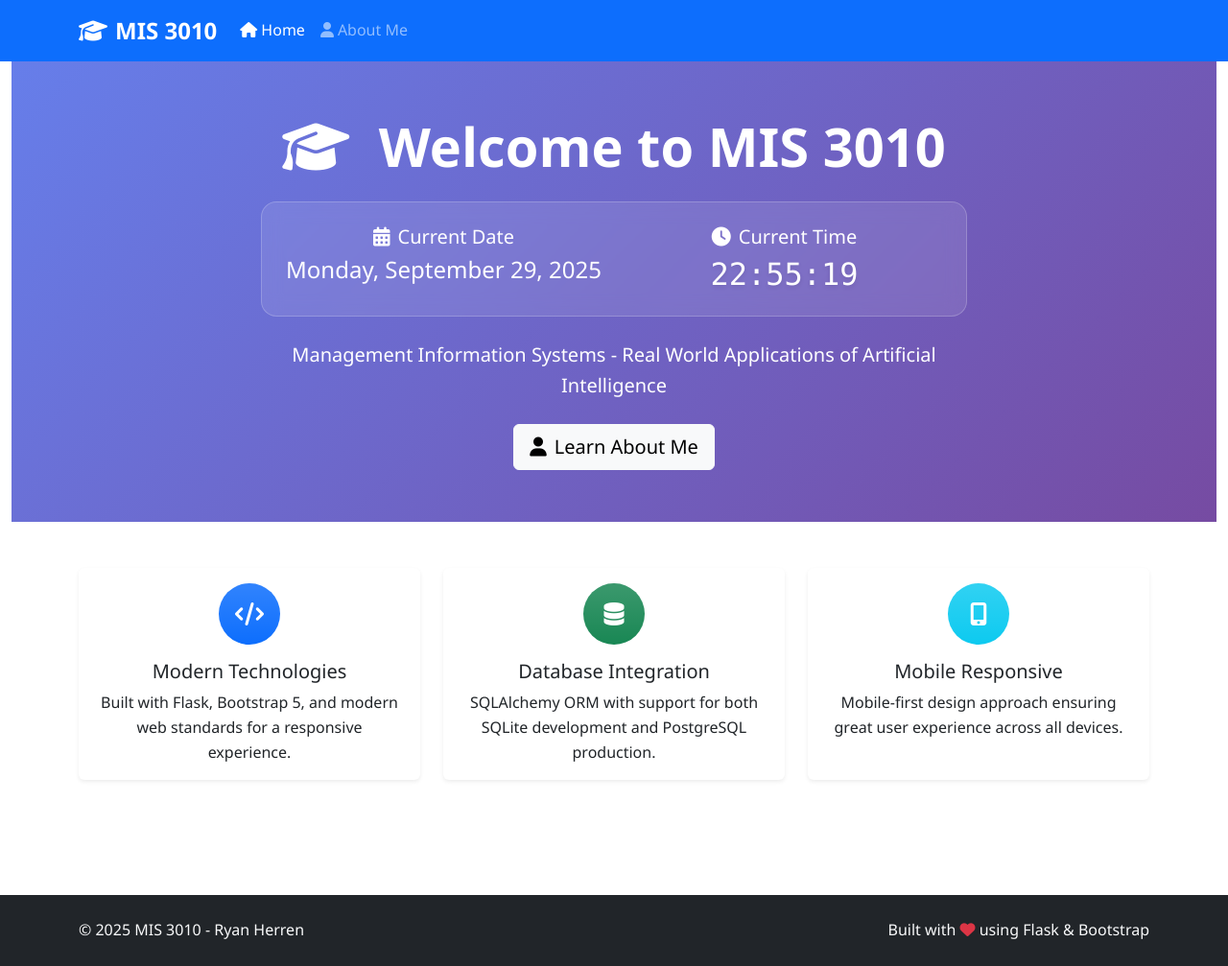
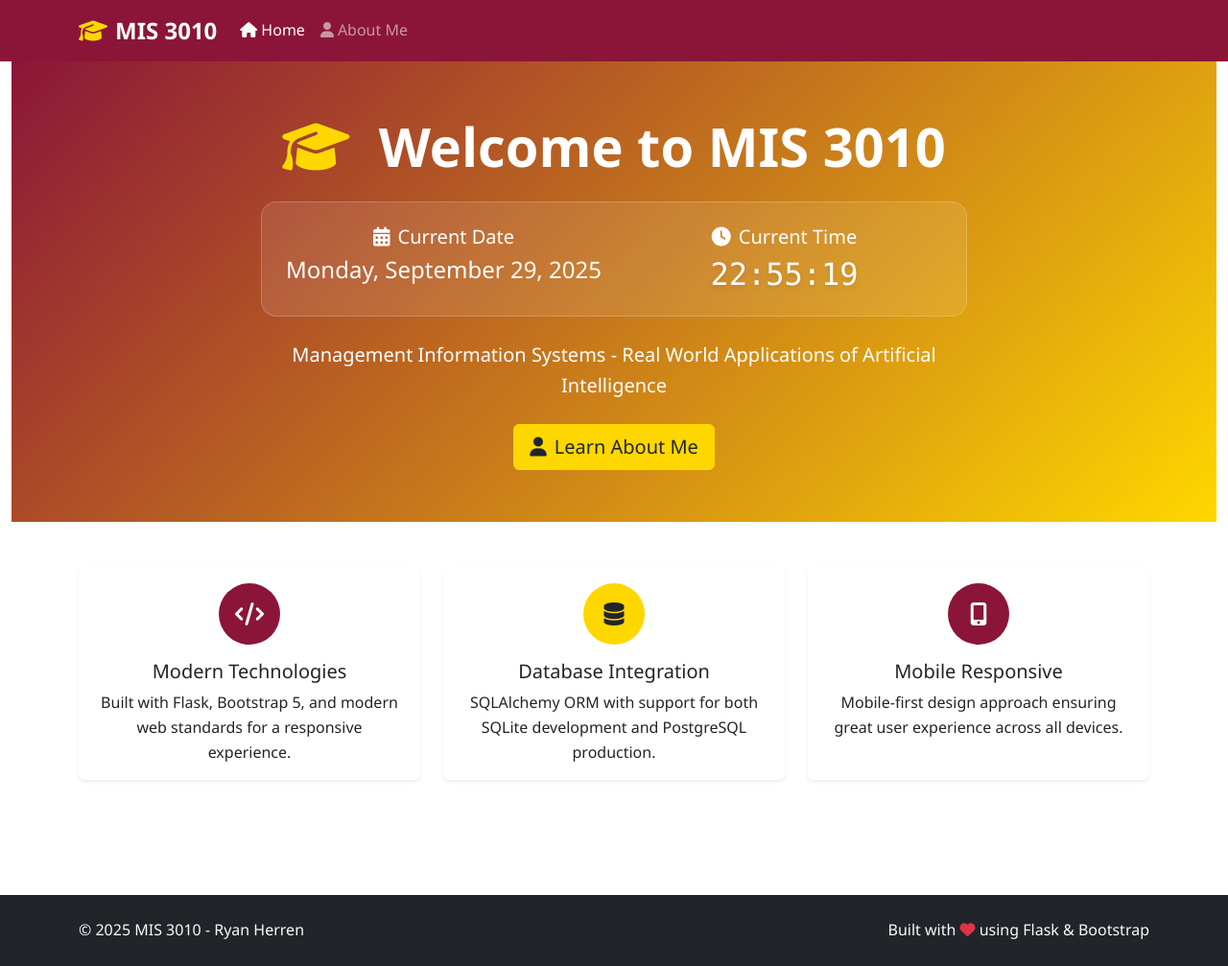
Before and after one commit to ryanherren/MIS3010, a Flask app: page / in a window 1280 px wide. Shown: the whole page at 96% size. Run offline with Flask 3, Linux system fonts and the light colour scheme.

Commit message:
better color scheme

```diff
--- a/static/css/style.css
+++ b/static/css/style.css
@@ -1,7 +1,9 @@
-/* Custom CSS Variables for Theming */
+/* Custom CSS Variables for Cardinal and Gold Theme */
 :root {
-    --primary-color: #0d6efd;
-    --secondary-color: #6c757d;
+    --primary-color: #8B1538;
+    --secondary-color: #FFD700;
+    --cardinal-color: #8B1538;
+    --gold-color: #FFD700;
     --success-color: #198754;
     --info-color: #0dcaf0;
     --warning-color: #ffc107;
@@ -9,9 +11,9 @@
     --light-color: #f8f9fa;
     --dark-color: #212529;
 
-    --gradient-primary: linear-gradient(135deg, #667eea 0%, #764ba2 100%);
-    --gradient-success: linear-gradient(135deg, #11998e 0%, #38ef7d 100%);
-    --gradient-info: linear-gradient(135deg, #667eea 0%, #764ba2 100%);
+    --gradient-primary: linear-gradient(135deg, #8B1538 0%, #A91B47 100%);
+    --gradient-secondary: linear-gradient(135deg, #FFD700 0%, #FFC107 100%);
+    --gradient-cardinal-gold: linear-gradient(135deg, #8B1538 0%, #FFD700 100%);
 
     --border-radius: 0.375rem;
     --box-shadow: 0 0.125rem 0.25rem rgba(0, 0, 0, 0.075);
@@ -247,11 +249,25 @@ body {
 .btn-primary {
     background: var(--primary-color);
     border-color: var(--primary-color);
+    color: white;
 }
 
 .btn-primary:hover {
-    background: #0b5ed7;
-    border-color: #0a58ca;
+    background: #6B0F2A;
+    border-color: #5A0D23;
+    color: white;
+}
+
+.btn-secondary {
+    background: var(--secondary-color);
+    border-color: var(--secondary-color);
+    color: var(--dark-color);
+}
+
+.btn-secondary:hover {
+    background: #E6C200;
+    border-color: #CCAD00;
+    color: var(--dark-color);
 }
 
 /* Responsive Design */
@@ -396,3 +412,24 @@ body {
     border: 2px solid;
     border-image: var(--gradient-primary) 1;
 }
+
+/* Cardinal and Gold Utility Classes */
+.bg-cardinal {
+    background-color: var(--cardinal-color) !important;
+}
+
+.bg-gold {
+    background-color: var(--gold-color) !important;
+}
+
+.bg-cardinal-gold-gradient {
+    background: var(--gradient-cardinal-gold) !important;
+}
+
+.text-cardinal {
+    color: var(--cardinal-color) !important;
+}
+
+.text-gold {
+    color: var(--gold-color) !important;
+}
--- a/templates/base.html
+++ b/templates/base.html
@@ -16,10 +16,10 @@
 </head>
 <body>
     <!-- Navigation -->
-    <nav class="navbar navbar-expand-lg navbar-dark bg-primary">
+    <nav class="navbar navbar-expand-lg navbar-dark bg-cardinal">
         <div class="container">
             <a class="navbar-brand" href="{{ url_for('home') }}">
-                <i class="fas fa-graduation-cap me-2"></i>MIS 3010
+                <i class="fas fa-graduation-cap me-2 text-gold"></i>MIS 3010
             </a>
 
             <button class="navbar-toggler" type="button" data-bs-toggle="collapse" data-bs-target="#navbarNav">
--- a/templates/home.html
+++ b/templates/home.html
@@ -3,12 +3,12 @@
 {% block title %}Home - MIS 3010{% endblock %}
 
 {% block content %}
-<div class="hero-section bg-gradient-primary text-white py-5">
+<div class="hero-section bg-cardinal-gold-gradient text-white py-5">
     <div class="container text-center">
         <div class="row justify-content-center">
             <div class="col-lg-8">
                 <h1 class="display-4 fw-bold mb-4">
-                    <i class="fas fa-graduation-cap me-3"></i>
+                    <i class="fas fa-graduation-cap me-3 text-gold"></i>
                     Welcome to MIS 3010
                 </h1>
 
@@ -34,7 +34,7 @@
                 </p>
 
                 <div class="d-flex flex-column flex-sm-row gap-3 justify-content-center">
-                    <a href="{{ url_for('about') }}" class="btn btn-light btn-lg">
+                    <a href="{{ url_for('about') }}" class="btn btn-secondary btn-lg">
                         <i class="fas fa-user me-2"></i>Learn About Me
                     </a>
                 </div>
@@ -49,7 +49,7 @@
             <div class="col-lg-4 mb-4">
                 <div class="card h-100 shadow-sm">
                     <div class="card-body text-center">
-                        <div class="feature-icon bg-primary bg-gradient text-white rounded-circle mb-3">
+                        <div class="feature-icon bg-cardinal text-white rounded-circle mb-3">
                             <i class="fas fa-code"></i>
                         </div>
                         <h5 class="card-title">Modern Technologies</h5>
@@ -61,7 +61,7 @@
             <div class="col-lg-4 mb-4">
                 <div class="card h-100 shadow-sm">
                     <div class="card-body text-center">
-                        <div class="feature-icon bg-success bg-gradient text-white rounded-circle mb-3">
+                        <div class="feature-icon bg-gold text-dark rounded-circle mb-3">
                             <i class="fas fa-database"></i>
                         </div>
                         <h5 class="card-title">Database Integration</h5>
@@ -73,7 +73,7 @@
             <div class="col-lg-4 mb-4">
                 <div class="card h-100 shadow-sm">
                     <div class="card-body text-center">
-                        <div class="feature-icon bg-info bg-gradient text-white rounded-circle mb-3">
+                        <div class="feature-icon bg-cardinal text-white rounded-circle mb-3">
                             <i class="fas fa-mobile-alt"></i>
                         </div>
                         <h5 class="card-title">Mobile Responsive</h5>
```
